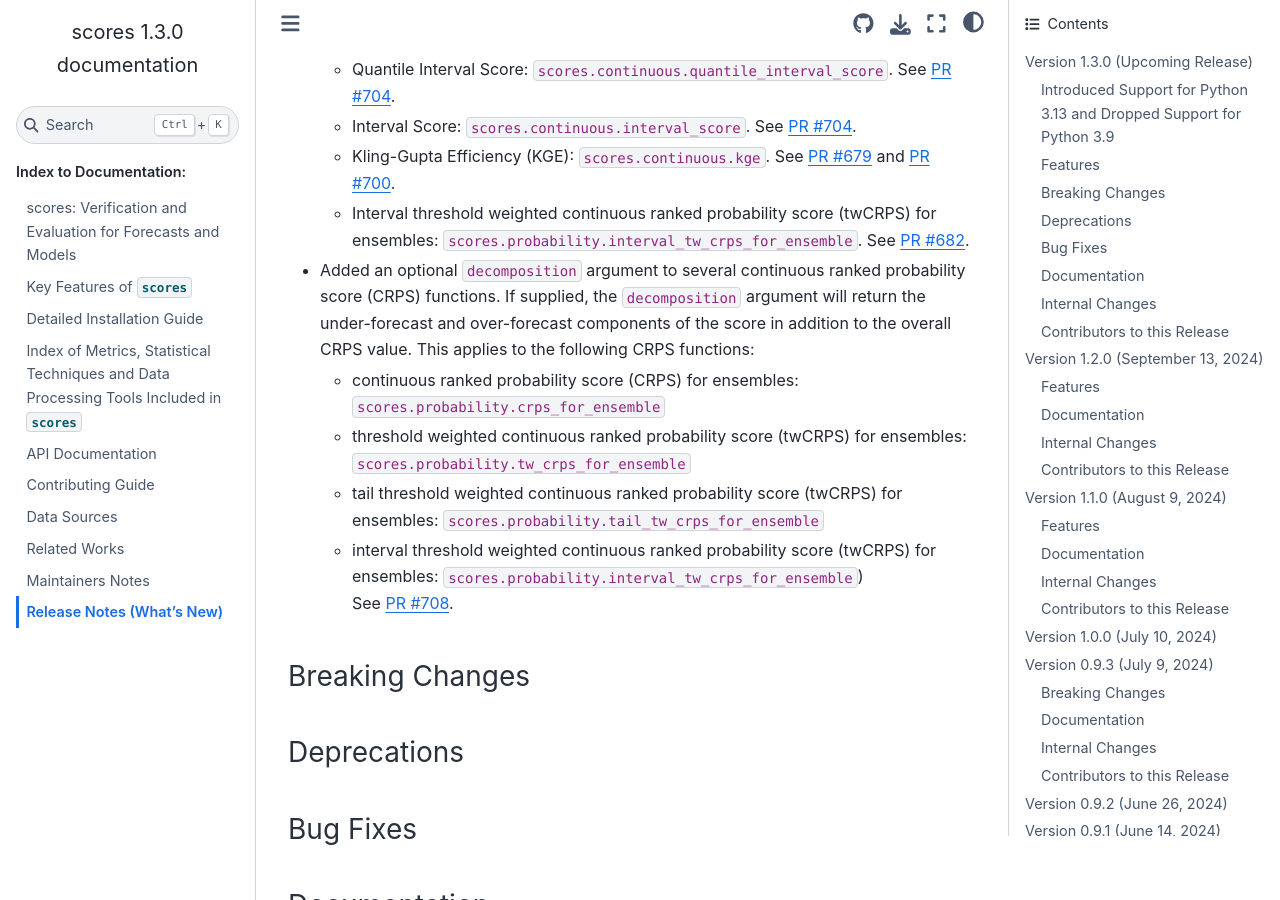
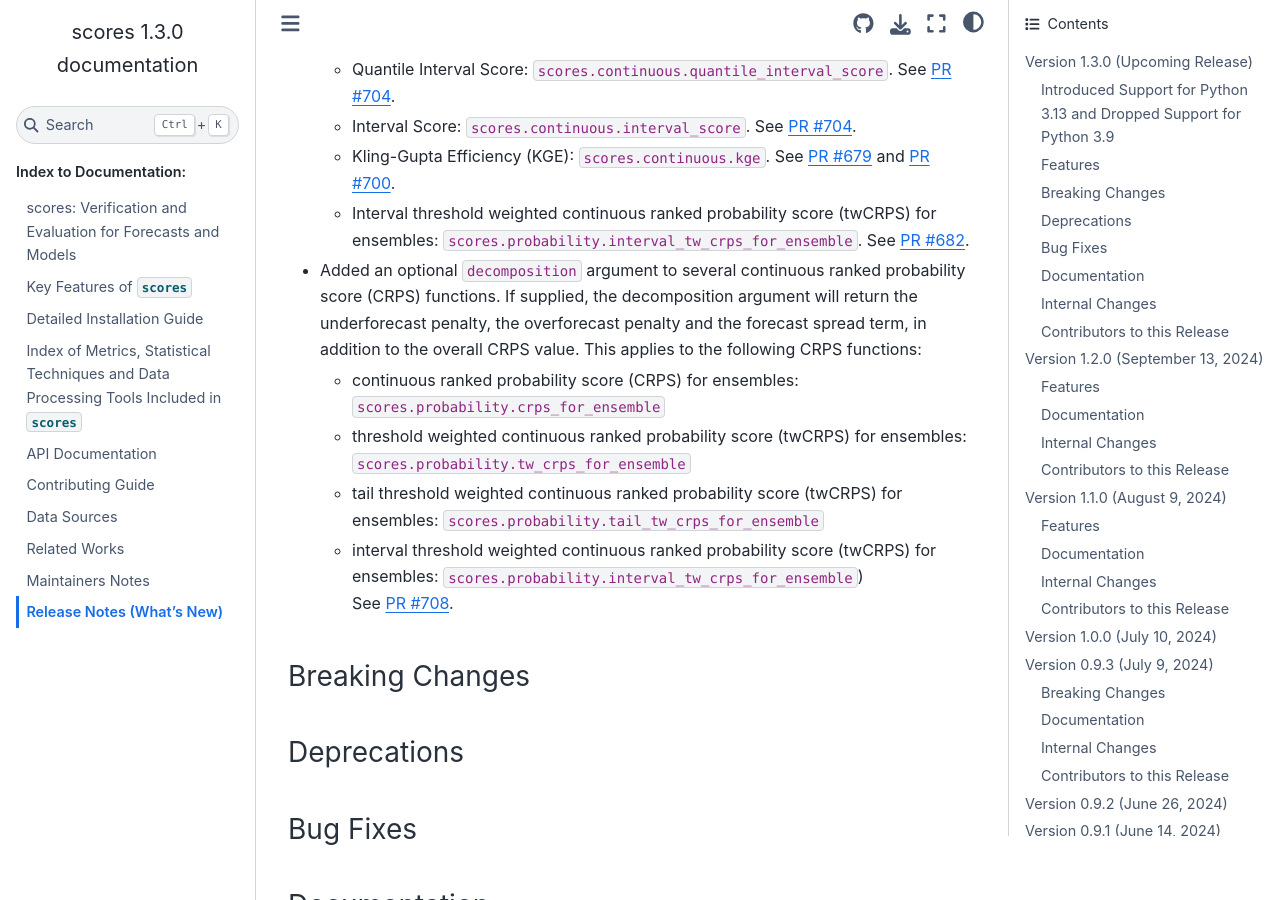
Before and after one commit to nci/scores, a Sphinx documentation site: the page built from docs/release_notes.md, in a window 1280 px wide and 900 px high, scrolled down 487 px. Built offline with Sphinx 7.4.7 and the Sphinx Book theme 1.1.4, drawn with Linux system fonts in a browser that asks for light colours; pages that are not in the unit, such as notebooks, are missing from menus.

Commit message:
Update CRPS for ensembles decomposition argument dotpoint
Signed-off-by: Stephanie Chong <168800785+Steph-Chong@users.noreply.github.com>

```diff
--- a/docs/release_notes.md
+++ b/docs/release_notes.md
@@ -15,7 +15,7 @@ For a list of all changes in this release, see the [full changelog](https://gith
 	- Interval Score: `scores.continuous.interval_score`. See [PR #704](https://github.com/nci/scores/pull/704).
 	- Kling-Gupta Efficiency (KGE): `scores.continuous.kge`. See [PR #679](https://github.com/nci/scores/pull/679) and [PR #700](https://github.com/nci/scores/pull/700).
 	- Interval threshold weighted continuous ranked probability score (twCRPS) for ensembles: `scores.probability.interval_tw_crps_for_ensemble`. See [PR #682](https://github.com/nci/scores/pull/682).
-- Added an optional `decomposition` argument to several continuous ranked probability score (CRPS) functions. If supplied, the `decomposition` argument will return the under-forecast and over-forecast components of the score in addition to the overall CRPS value. This applies to the following CRPS functions:
+- Added an optional `decomposition` argument to several continuous ranked probability score (CRPS) functions. If supplied, the decomposition argument will return the underforecast penalty, the overforecast penalty and the forecast spread term, in addition to the overall CRPS value. This applies to the following CRPS functions:
 	- continuous ranked probability score (CRPS) for ensembles: `scores.probability.crps_for_ensemble`
 	- threshold weighted continuous ranked probability score (twCRPS) for ensembles: `scores.probability.tw_crps_for_ensemble`
 	- tail threshold weighted continuous ranked probability score (twCRPS) for ensembles: `scores.probability.tail_tw_crps_for_ensemble`
```
